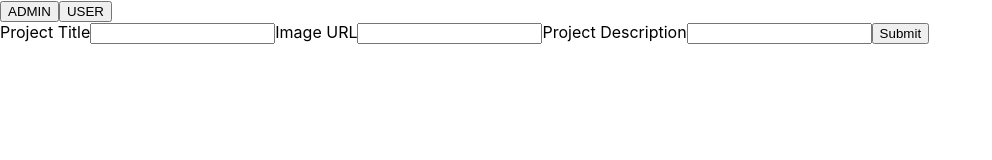
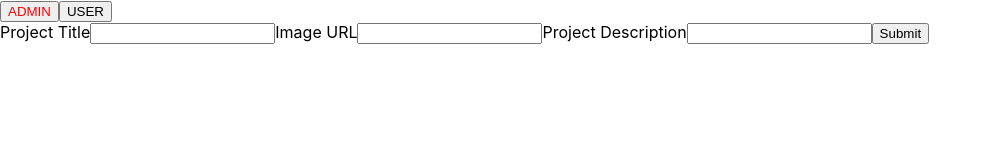
Before and after one commit to jgslp/react-portfolio, a React (Create React App) app: page / in a window 1280 px wide. Shown: the top 160 px of the page, without its empty margins (0-992 px from the left). Built offline with nearby package versions, Linux system fonts and the light colour scheme.

Commit message:
Added color to active button

```diff
--- a/src/App.css
+++ b/src/App.css
@@ -1,3 +1,3 @@
-h3 {
+.red {
   color: red;
 }
--- a/src/App.js
+++ b/src/App.js
@@ -18,10 +18,9 @@ function App() {
   return (
     <div>
 
-      <button onClick={() => handleChangeView(true)}>ADMIN</button>
-      <button onClick={() => handleChangeView(false)}>USER</button>
-      {isAdmin ? <AdminView /> : <UserView />}
-      {/* <AdminView addProject={(newProject) => handleAddProject(newProject)} /> */}
+      <button className={isAdmin ? "red" : "black" } onClick={() => handleChangeView(true)}>ADMIN</button>
+      <button className={!isAdmin ? "red" : "black" } onClick={() => handleChangeView(false)}>USER</button>
+      {isAdmin ? <AdminView caddProject={(newProject) => handleAddProject(newProject)} /> : <UserView />}
     </div>
   );
 }
```
